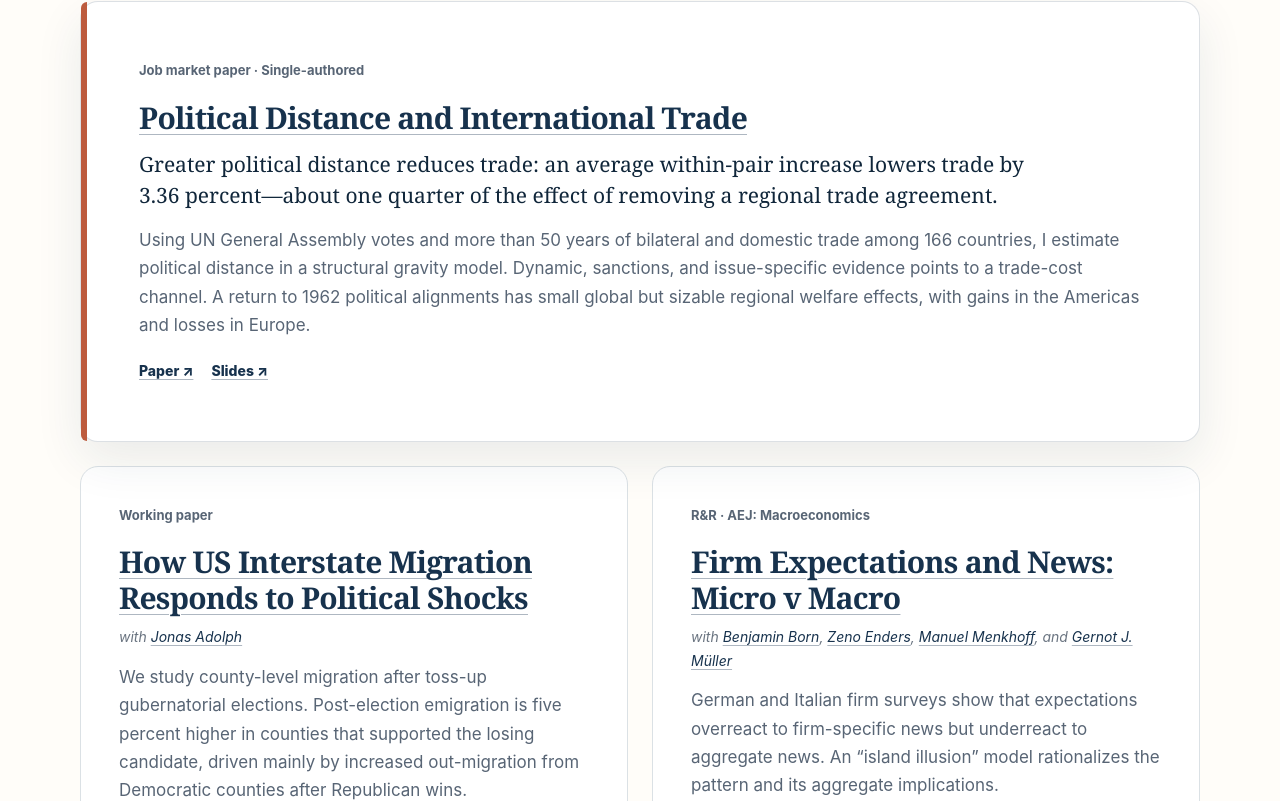
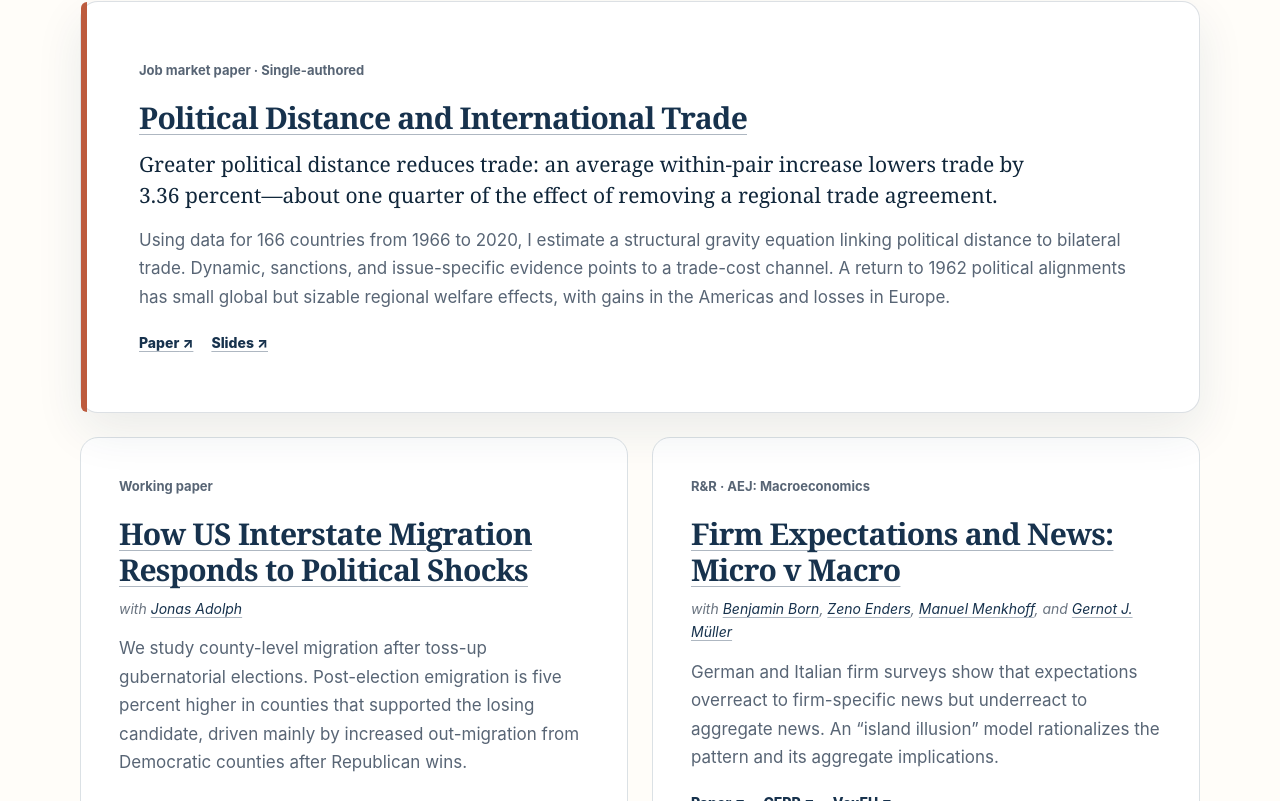
Before and after one commit to knutniemann/knutniemann.github.io, a plain HTML site: page index.html in a window 1280 px wide. Shown: the part 933-1734 px from the top of the page. Drawn offline with Linux system fonts and the light colour scheme.

Commit message:
Refine job market paper summary

```diff
--- a/index.html
+++ b/index.html
@@ -90,7 +90,7 @@
           <div class="paper-meta">Job market paper · Single-authored</div>
           <h3><a href="files/Political_Distance_and_International_Trade.pdf">Political Distance and International Trade</a></h3>
           <p class="paper-result">Greater political distance reduces trade: an average within-pair increase lowers trade by 3.36 percent—about one quarter of the effect of removing a regional trade agreement.</p>
-          <p>Using UN General Assembly votes and more than 50 years of bilateral and domestic trade among 166 countries, I estimate political distance in a structural gravity model. Dynamic, sanctions, and issue-specific evidence points to a trade-cost channel. A return to 1962 political alignments has small global but sizable regional welfare effects, with gains in the Americas and losses in Europe.</p>
+          <p>Using data for 166 countries from 1966 to 2020, I estimate a structural gravity equation linking political distance to bilateral trade. Dynamic, sanctions, and issue-specific evidence points to a trade-cost channel. A return to 1962 political alignments has small global but sizable regional welfare effects, with gains in the Americas and losses in Europe.</p>
           <div class="paper-links">
             <a href="files/Political_Distance_and_International_Trade.pdf">Paper</a>
             <a href="files/Political_Distance_and_International_Trade_EEA_2026.pdf">Slides</a>
```
